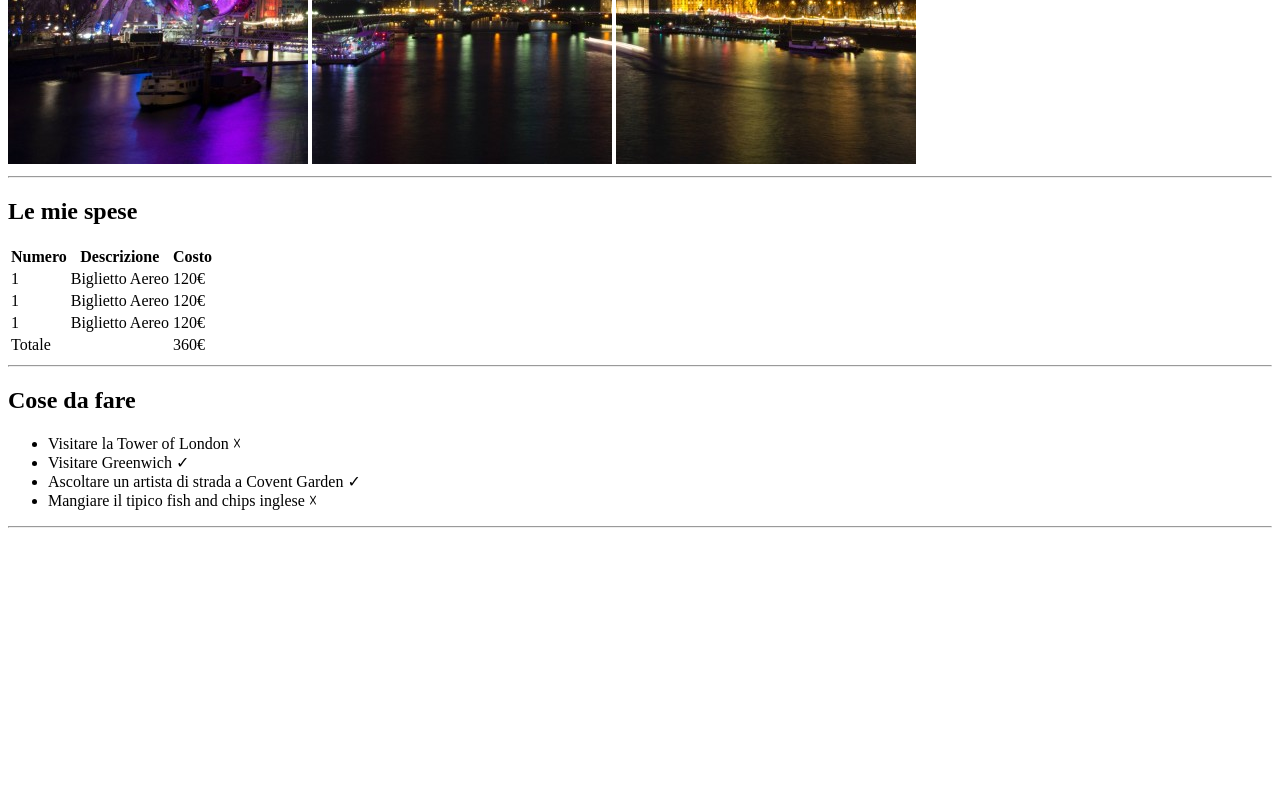
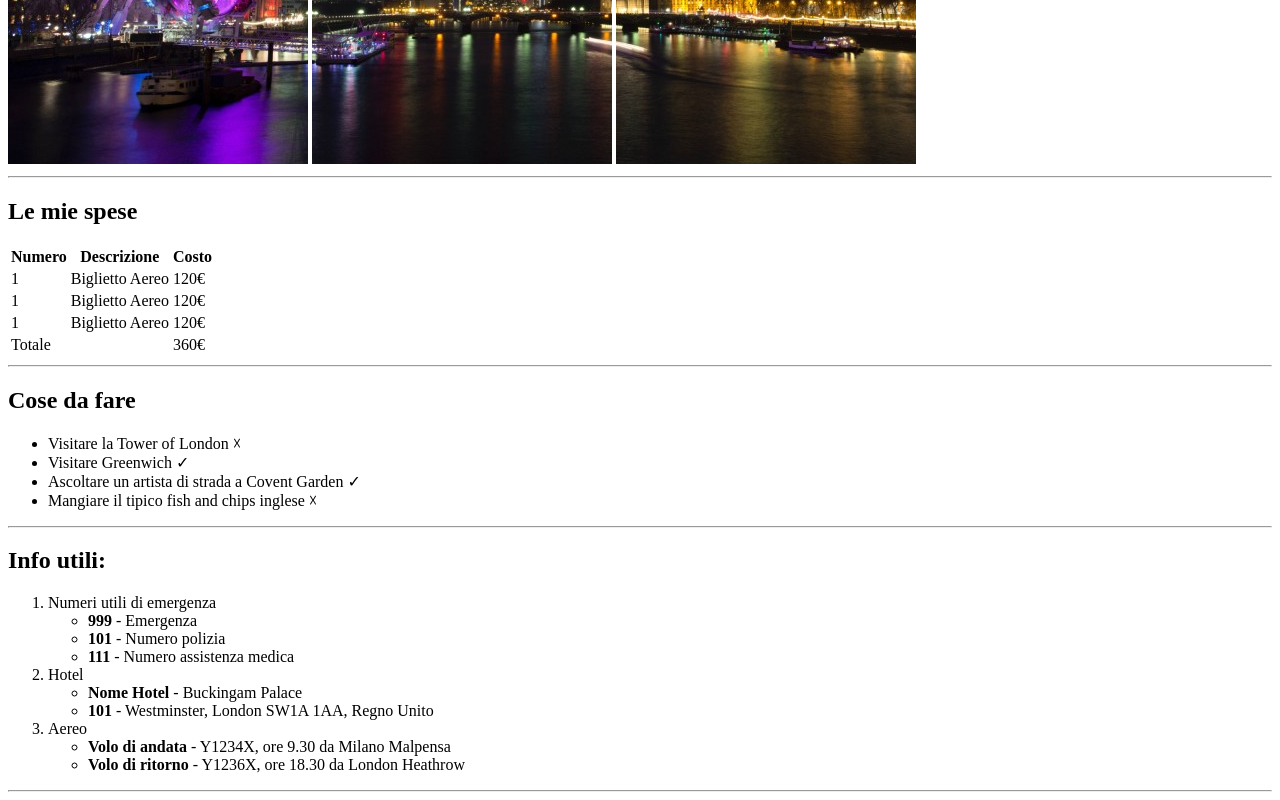
Before and after one commit to IvanTorzoni/html-london-trip, a plain HTML site: page index.html in a window 1280 px wide. Shown: the part 516-1316 px from the top of the page. Before the commit the page ends 1052 px from the top, so only its background shows below. Drawn offline with Linux system fonts and the light colour scheme.

Commit message:
add: creation of the third section

```diff
--- a/index.html
+++ b/index.html
@@ -81,6 +81,7 @@
 
         <!-- Creation of section "cose da fare" -->
         <section>
+
             <!-- title of the section -->
             <h2>Cose da fare</h2>
 
@@ -98,6 +99,39 @@
         <!-- Horizontal rule for section  -->
         <hr>
 
+        <!-- Creation of section "Info Utili" -->
+        <section>
+
+            <!-- title of the section -->
+            <h2>Info utili:</h2>
+
+            <!-- Creation of nested list -->
+            <ol>
+                <li>Numeri utili di emergenza
+                    <ul>
+                        <li><strong>999</strong> - Emergenza</li>
+                        <li><strong>101</strong> - Numero polizia</li>
+                        <li><strong>111</strong> - Numero assistenza medica</li>
+                    </ul>
+                </li>
+                <li>Hotel
+                    <ul>
+                        <li><strong>Nome Hotel</strong> - Buckingam Palace</li>
+                        <li><strong>101</strong> - Westminster, London SW1A 1AA, Regno Unito</li>
+                    </ul>
+                </li>
+                <li>Aereo
+                    <ul>
+                        <li><strong>Volo di andata</strong> - Y1234X, ore 9.30 da Milano Malpensa</li>
+                        <li><strong>Volo di ritorno</strong> - Y1236X, ore 18.30 da London Heathrow</li>
+                    </ul>
+                </li>
+            </ol>
+        </section>
+        <!-- Creation of section "Info Utili" -->
+
+        <!-- Horizontal rule for division main/footer  -->
+        <hr>
     </main>
 </body>
 
```
